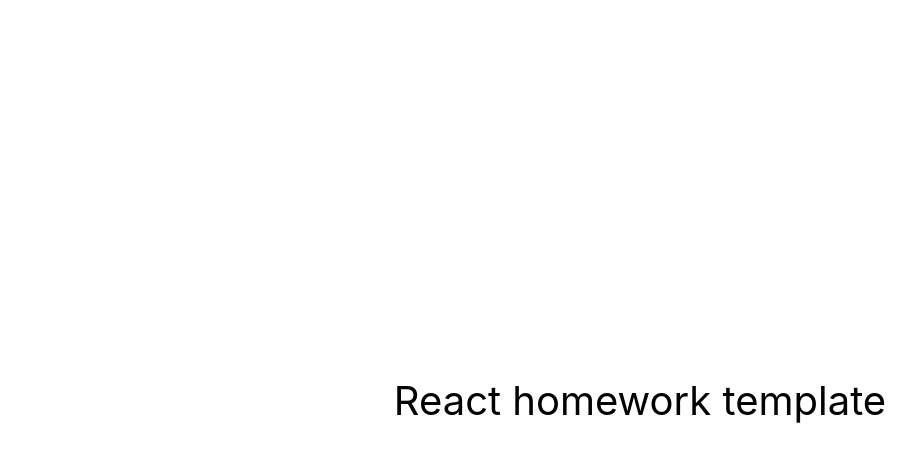
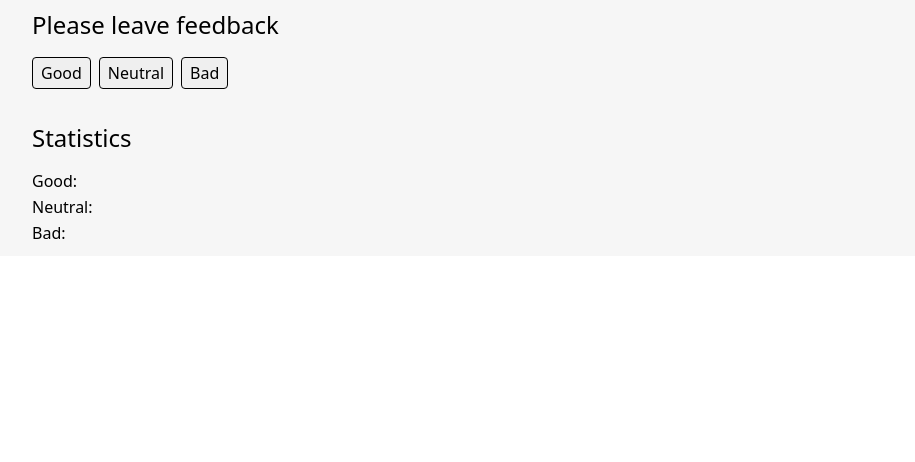
Before and after one commit to AnastasiyaSeroshtan/goit-react-hw-04-feedback, a React (Create React App) app: page / in a window 1280 px wide. Shown: the top 462 px of the page, without its empty margins (0-915 px from the left). Built offline with nearby package versions, Linux system fonts and the light colour scheme.

Commit message:
add Feedback-component and its styled

```diff
--- a/package.json
+++ b/package.json
@@ -7,9 +7,12 @@
     "@testing-library/jest-dom": "^5.16.3",
     "@testing-library/react": "^12.1.4",
     "@testing-library/user-event": "^13.5.0",
+    "prop-types": "^15.8.1",
     "react": "^18.1.0",
     "react-dom": "^18.1.0",
     "react-scripts": "5.0.1",
+    "styled-components": "^5.3.5",
+    "styled-system": "^5.1.5",
     "web-vitals": "^2.1.3"
   },
   "scripts": {
--- a/src/components/App.jsx
+++ b/src/components/App.jsx
@@ -1,16 +1,10 @@
+import { Box } from "./Box";
+import { Feedback } from "./Feedback/Feedback";
+
 export const App = () => {
   return (
-    <div
-      style={{
-        height: '100vh',
-        display: 'flex',
-        justifyContent: 'center',
-        alignItems: 'center',
-        fontSize: 40,
-        color: '#010101'
-      }}
-    >
-      React homework template
-    </div>
+  <Box bg="muted" pt={3} pb={3}>
+    <Feedback />
+  </Box>
   );
 };
--- /dev/null
+++ b/src/components/Box.js
@@ -0,0 +1,22 @@
+import styled from 'styled-components'
+import {  color,
+  space,
+  layout,
+  flexbox,
+  grid,
+  background,
+  border,
+  position,
+  shadow, } from 'styled-system'
+
+export const Box = styled.div`
+  ${color}
+  ${space}
+  ${layout}
+  ${flexbox}
+  ${grid}
+  ${background}
+  ${border}
+  ${position}
+  ${shadow}
+`
--- /dev/null
+++ b/src/components/Feedback/Feedback.js
@@ -0,0 +1,30 @@
+import React from "react";
+import { Box } from "../Box";
+import { FeedbackText, StatisticsText, Button, StatisticsItem } from "./Feedback.styled";
+
+export class Feedback extends React.Component {
+    state = {
+        good: 0,
+        neutral: 0,
+        bad: 0
+      }
+
+    render() {
+        return (
+            <Box pl={5}>
+                <FeedbackText>Please leave feedback</FeedbackText>
+                <Box mb={5}>
+                <Button type="button">Good</Button>
+                <Button type="button">Neutral</Button>
+                <Button type="button">Bad</Button>
+                </Box>
+                <StatisticsText>Statistics</StatisticsText>
+                <Box as="ul">
+                    <StatisticsItem>Good: </StatisticsItem>
+                    <StatisticsItem>Neutral: </StatisticsItem>
+                    <StatisticsItem>Bad: </StatisticsItem>
+                </Box>
+            </Box>
+        )
+    }
+}
--- /dev/null
+++ b/src/components/Feedback/Feedback.styled.js
@@ -0,0 +1,45 @@
+import styled from "styled-components";
+
+export const FeedbackText = styled.p`
+    color: ${p => p.theme.colors.black};
+    font-family: ${p => p.theme.fonts.body};
+    font-size: ${p => p.theme.fontSizes[4]}px;
+    margin-bottom: ${p => p.theme.space[4]}px;
+`;
+
+export const Button = styled.button`
+    color: ${p => p.theme.colors.black};
+    font-family: ${p => p.theme.fonts.body};
+    font-size: ${p => p.theme.fontSizes[2]}px;
+    padding-left: ${p => p.theme.space[3]}px;
+    padding-right: ${p => p.theme.space[3]}px;
+    padding-bottom: ${p => p.theme.space[2]}px;
+    padding-top: ${p => p.theme.space[2]}px;
+    margin-right: ${p => p.theme.space[3]}px;
+    border: ${p => p.theme.borders.normal};
+    border-radius: ${p => p.theme.radii.normal};
+    cursor: pointer;
+
+    :last-child{
+        margin-right: ${p => p.theme.space[0]}px;
+    }
+
+    :hover{
+        color: ${p => p.theme.colors.white};
+        background-color: ${p => p.theme.colors.accent};
+    };
+`;
+
+export const StatisticsText = styled.p`
+    color: ${p => p.theme.colors.black};
+    font-family: ${p => p.theme.fonts.body};
+    font-size: ${p => p.theme.fontSizes[4]}px;
+    margin-bottom: ${p => p.theme.space[4]}px;
+`;
+
+export const StatisticsItem = styled.li`
+    color: ${p => p.theme.colors.black};
+    font-family: ${p => p.theme.fonts.body};
+    font-size: ${p => p.theme.fontSizes[2]}px;
+    margin-bottom: ${p => p.theme.space[2]}px;
+`;
--- a/src/index.css
+++ b/src/index.css
@@ -13,3 +13,30 @@ code {
   font-family: source-code-pro, Menlo, Monaco, Consolas, 'Courier New',
     monospace;
 }
+
+h1,
+h2,
+h3,
+h4,
+h5,
+h6,
+p {
+  margin: 0;
+}
+
+img {
+  display: block;
+  max-width: 100%;
+  height: auto;
+}
+
+a {
+  text-decoration: none;
+  color: currentColor;
+}
+
+ul {
+  list-style: none;
+  padding: 0;
+  margin: 0;
+}
--- a/src/index.js
+++ b/src/index.js
@@ -2,9 +2,14 @@ import React from 'react';
 import ReactDOM from 'react-dom/client';
 import { App } from 'components/App';
 import './index.css';
+import { ThemeProvider } from 'styled-components';
+import { theme} from './theme';
 
 ReactDOM.createRoot(document.getElementById('root')).render(
   <React.StrictMode>
+    <ThemeProvider theme={theme}>
     <App />
+    </ThemeProvider>
+
   </React.StrictMode>
 );
--- /dev/null
+++ b/src/theme.js
@@ -0,0 +1,37 @@
+export const theme = {
+    colors: {
+        black: '#000',
+        secondary: '#878282',
+        white: '#fff',
+        lightGray: '#faf5f5',
+        accent: '#2f7f8a',
+        muted: '#f6f6f6',
+      },
+      fonts: {
+        body: 'system-ui, sans-serif',
+        heading: 'system-ui, sans-serif',
+        monospace: 'Menlo, monospace',
+      },
+      fontWeights: {
+        body: 400,
+        heading: 700,
+        bold: 700,
+      },
+      lineHeights: {
+        body: 1.5,
+        heading: 1.125,
+      },
+      fontSizes: [
+        12, 14, 16, 20, 24, 32, 48, 64,
+      ],
+      space: [0, 2, 4, 8, 16, 32, 64, 128, 256,],
+      borders: {
+        none: 'none',
+        normal: '1px solid',
+      },
+      radii: {
+        none: '0',
+        normal: '4px',
+        round: '50%',
+      },
+}
```
Also changed, not shown: 1 other file (tests, documents, lock files or other folders).
